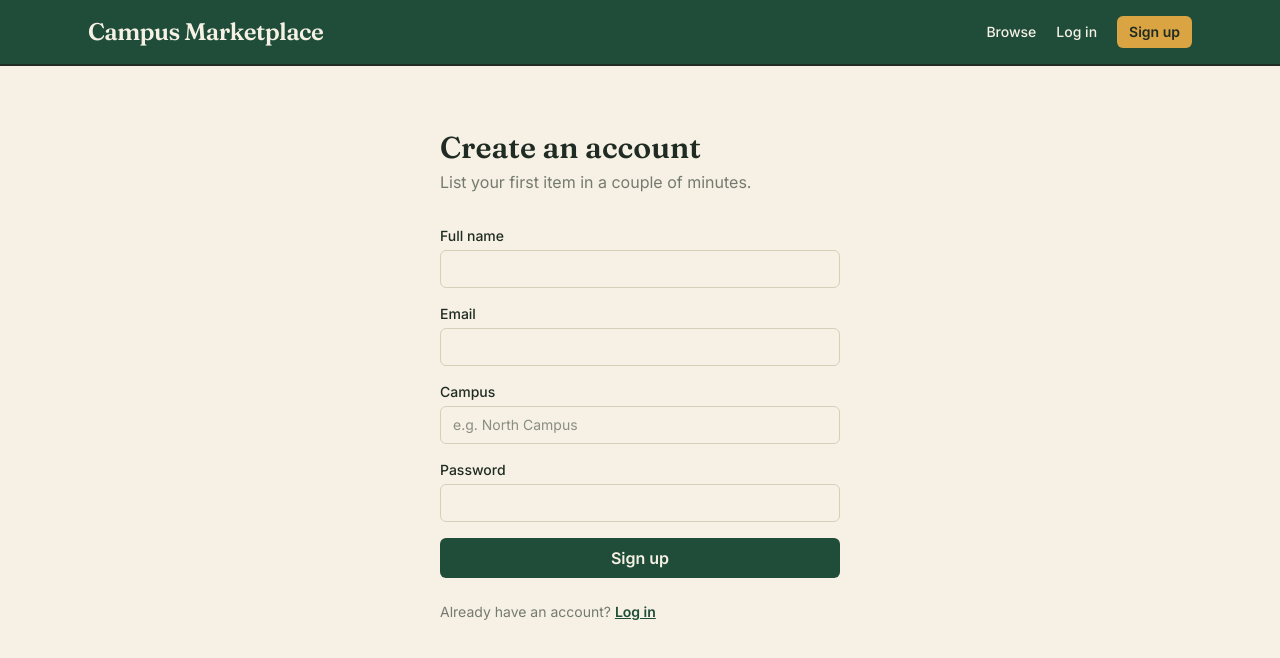
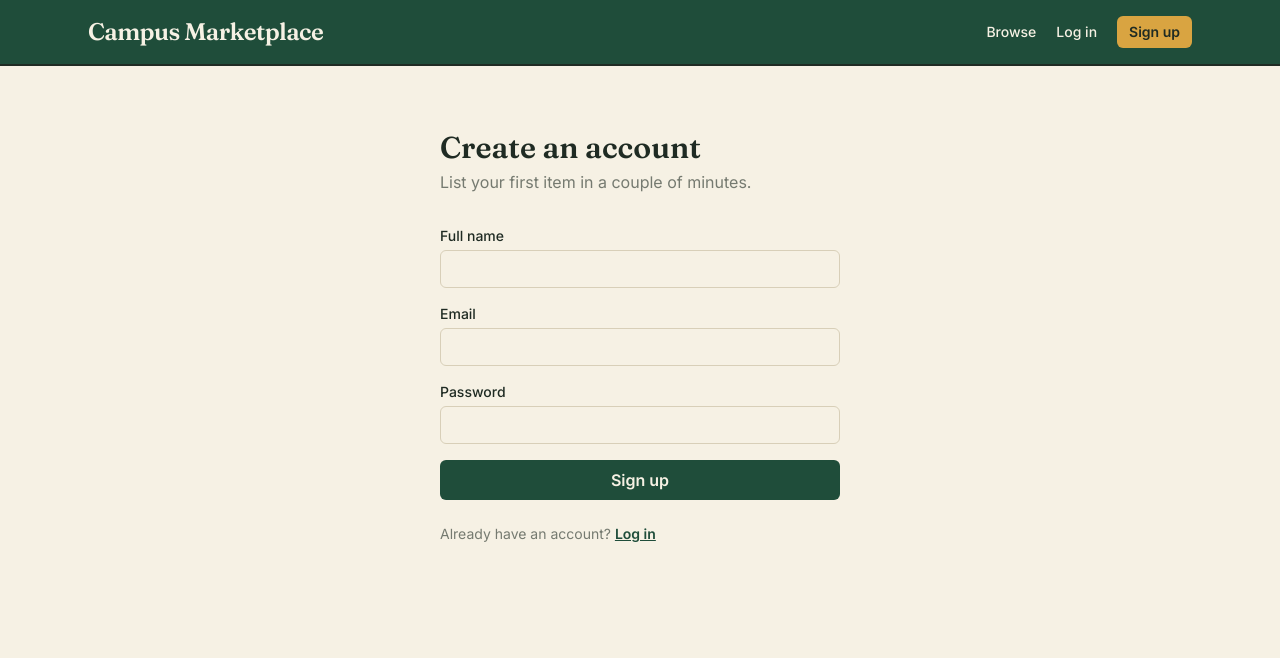
Before and after one commit to logaratchagan22/campus-marketplace, a React (Vite) app in the folder frontend/: page /register in a window 1280 px wide. Shown: the top 658 px of the page. Built offline with nearby package versions, Linux system fonts and the light colour scheme; no server answers.

Commit message:
Update Register.jsx

```diff
--- a/frontend/src/pages/Register.jsx
+++ b/frontend/src/pages/Register.jsx
@@ -1,3 +1,103 @@
+// import { useState } from "react";
+// import { Link, useNavigate } from "react-router-dom";
+// import { useAuth } from "../context/AuthContext";
+
+// export default function Register() {
+//   const { register } = useAuth();
+//   const navigate = useNavigate();
+//   const [form, setForm] = useState({ name: "", email: "", password: "", campus: "" });
+//   const [error, setError] = useState("");
+//   const [submitting, setSubmitting] = useState(false);
+
+//   function update(field) {
+//     return (e) => setForm((f) => ({ ...f, [field]: e.target.value }));
+//   }
+
+//   async function handleSubmit(e) {
+//     e.preventDefault();
+//     setError("");
+//     setSubmitting(true);
+//     try {
+//       await register(form.name, form.email, form.password, form.campus);
+//       navigate("/");
+//     } catch (err) {
+//       setError(err.message);
+//     } finally {
+//       setSubmitting(false);
+//     }
+//   }
+
+//   return (
+//     <div className="mx-auto max-w-md px-6 py-16">
+//       <h1 className="font-display text-3xl font-semibold">Create an account</h1>
+//       <p className="mt-1 text-ink/60">List your first item in a couple of minutes.</p>
+
+//       <form onSubmit={handleSubmit} className="mt-8 flex flex-col gap-4">
+//         <label className="flex flex-col gap-1 text-sm font-medium">
+//           Full name
+//           <input
+//             type="text"
+//             required
+//             value={form.name}
+//             onChange={update("name")}
+//             className="rounded-md border border-line px-3 py-2 font-normal"
+//           />
+//         </label>
+
+//         <label className="flex flex-col gap-1 text-sm font-medium">
+//           Email
+//           <input
+//             type="email"
+//             required
+//             value={form.email}
+//             onChange={update("email")}
+//             className="rounded-md border border-line px-3 py-2 font-normal"
+//           />
+//         </label>
+
+//         <label className="flex flex-col gap-1 text-sm font-medium">
+//           Campus
+//           <input
+//             type="text"
+//             placeholder="e.g. North Campus"
+//             value={form.campus}
+//             onChange={update("campus")}
+//             className="rounded-md border border-line px-3 py-2 font-normal"
+//           />
+//         </label>
+
+//         <label className="flex flex-col gap-1 text-sm font-medium">
+//           Password
+//           <input
+//             type="password"
+//             required
+//             minLength={6}
+//             value={form.password}
+//             onChange={update("password")}
+//             className="rounded-md border border-line px-3 py-2 font-normal"
+//           />
+//         </label>
+
+//         {error && <p className="text-sm text-clay">{error}</p>}
+
+//         <button
+//           type="submit"
+//           disabled={submitting}
+//           className="rounded-md bg-forest px-4 py-2 font-semibold text-paper hover:bg-forest-light disabled:opacity-60"
+//         >
+//           {submitting ? "Creating account…" : "Sign up"}
+//         </button>
+//       </form>
+
+//       <p className="mt-6 text-sm text-ink/60">
+//         Already have an account?{" "}
+//         <Link to="/login" className="font-semibold text-forest underline">
+//           Log in
+//         </Link>
+//       </p>
+//     </div>
+//   );
+// }
 import { useState } from "react";
 import { Link, useNavigate } from "react-router-dom";
 import { useAuth } from "../context/AuthContext";
@@ -5,7 +105,8 @@ import { useAuth } from "../context/AuthContext";
 export default function Register() {
   const { register } = useAuth();
   const navigate = useNavigate();
-  const [form, setForm] = useState({ name: "", email: "", password: "", campus: "" });
+  // Removed campus from initial state hook values
+  const [form, setForm] = useState({ name: "", email: "", password: "" });
   const [error, setError] = useState("");
   const [submitting, setSubmitting] = useState(false);
 
@@ -18,7 +119,8 @@ export default function Register() {
     setError("");
     setSubmitting(true);
     try {
-      await register(form.name, form.email, form.password, form.campus);
+      // Removed form.campus from the registration payload parameters
+      await register(form.name, form.email, form.password);
       navigate("/");
     } catch (err) {
       setError(err.message);
@@ -56,17 +158,6 @@ export default function Register() {
         </label>
 
         <label className="flex flex-col gap-1 text-sm font-medium">
-          Campus
-          <input
-            type="text"
-            placeholder="e.g. North Campus"
-            value={form.campus}
-            onChange={update("campus")}
-            className="rounded-md border border-line px-3 py-2 font-normal"
-          />
-        </label>
-
-        <label className="flex flex-col gap-1 text-sm font-medium">
           Password
           <input
             type="password"
```
